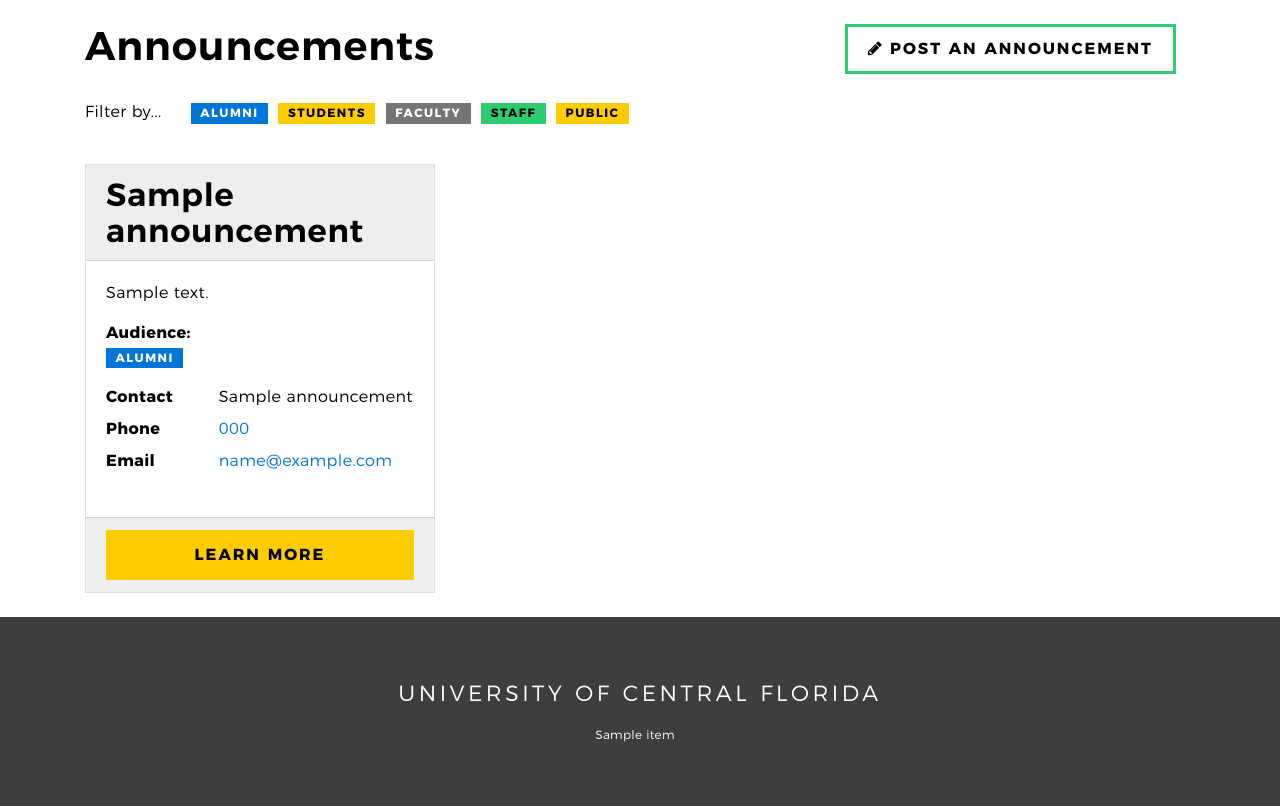
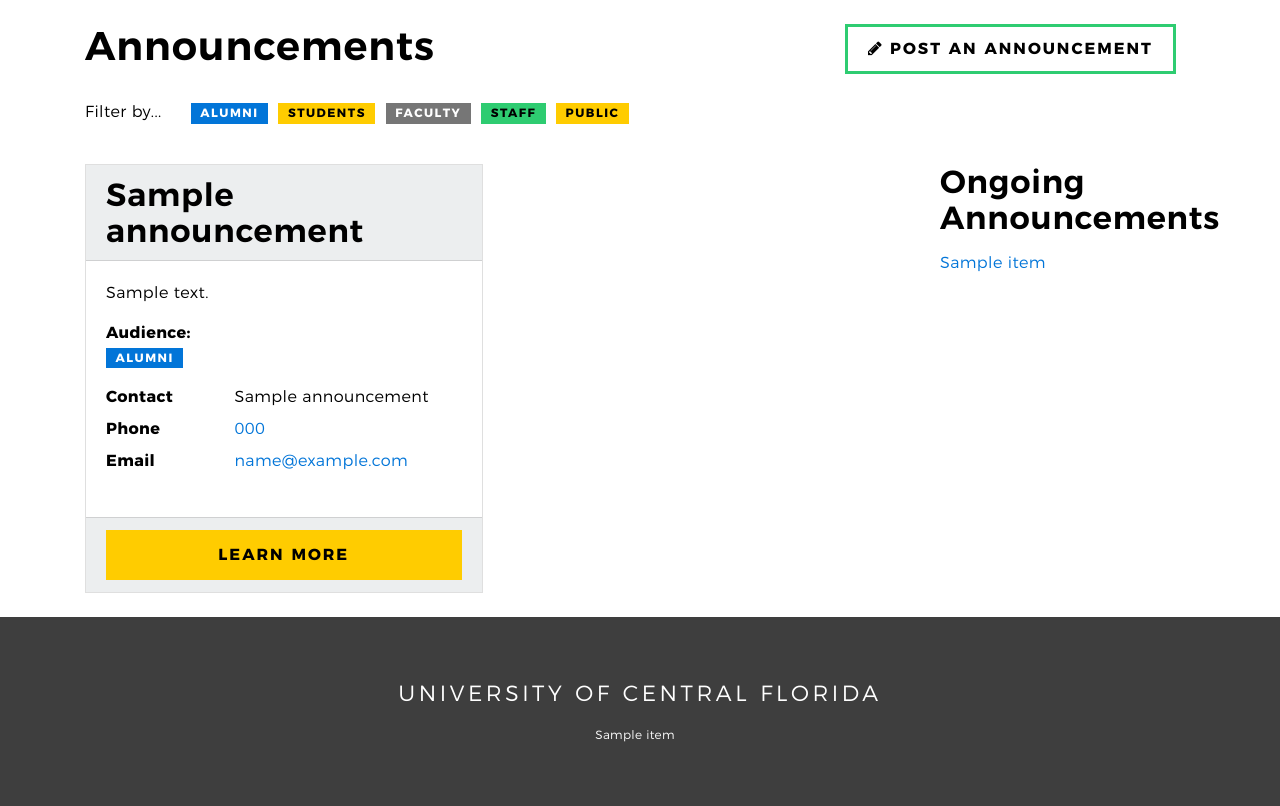
Before and after one commit to UCF/UCF-Announcements-Django, a Django app: template templates/home.html in a window 1280 px wide. Shown: the part 94-900 px from the top of the page. Run offline with Django 3.2, Linux system fonts and the light colour scheme; data comes from the database, SQL or seed files in the repository; tables that the repository leaves empty hold one stand-in row (values such as "Sample post"); the template is opened without the code that fills it: values that come from a table or form of the project are taken from there, most other values are stand-ins (such as "Sample title", 1, 10 or a date in 2020); parts of the project's set-up code (start-up, migrations or seed data) failed here and were passed over; some libraries are stand-ins or nearby versions.

Commit message:
Updated AnnouncementManager filters, forms and added ongoing announcements to home

```diff
--- a/announcements/models.py
+++ b/announcements/models.py
@@ -11,6 +11,8 @@ from django.dispatch import receiver
 from taggit.managers import TaggableManager
 
 from rest_framework.authtoken.models import Token
+
+import settings
 
 # Create your models here.
 
@@ -41,25 +43,31 @@ class AnnouncementManager(models.Manager):
         today = datetime.date.today()
         last_monday = today - datetime.timedelta(days=today.weekday())
         next_sunday = last_monday + datetime.timedelta(days=6)
-        return self.filter(start_date__gte=last_monday, end_date__lte=next_sunday, status='Publish')
+        return self.filter(start_date__lte=next_sunday, end_date__gte=today, status='Publish')
 
     def ongoing(self):
         """
-        Returns announcements that began less than 90 days before
-        and end less than 90 days after today
+        Returns announcements within this semester
         """
         today = datetime.date.today()
-        last_monday = today - datetime.timedelta(days=today.weekday())
-        next_sunday = today + datetime.timedelta(days=today.weekday())
-        return self.filter(start_date__lt=last_monday, end_date__gt=next_sunday, status='Publish')
+        end_date = None
+        if settings.SPRING_MONTH_START <= today.month <= settings.SPRING_MONTH_END:
+            end_date = datetime.date(today.year, settings.SPRING_MONTH_END, 1)
+        elif settings.SUMMER_MONTH_START <= today.month <= settings.SUMMER_MONTH_END:
+            end_date = datetime.date(today.year, settings.SUMMER_MONTH_END, 1)
+        else:
+            end_date = datetime.date(today.year, settings.FALL_MONTH_END, 1)
+
+        return self.filter(start_date__lte=end_date, end_date__gte=today, status='Publish')
 
     def upcoming(self):
         """
         Returns announcements that begin after next Sunday
         """
         today = datetime.date.today()
-        next_sunday = today + datetime.timedelta(days=today.weekday())
-        return self.filter(start_date__gt=next_sunday, status='Publish')
+        last_monday = today - datetime.timedelta(days=today.weekday())
+        next_sunday = last_monday + datetime.timedelta(days=6)
+        return self.filter(start_date__gte=next_sunday, status='Publish')
 
     def owned_by(self, user=None, future=True):
         """
--- a/announcements/views.py
+++ b/announcements/views.py
@@ -42,6 +42,9 @@ class HomeView(RemoteMenuMixin, TemplateView):
 
         # Get the initial queryset
         items = self.get_initial_data(main_filter)
+        ongoing = self.get_initial_data('ongoing')
+        if main_filter != 'ongoing':
+            items = list(set(items) - set(ongoing))
 
         audience = self.request.GET.get('audience', None)
         if audience is not None:
@@ -52,6 +55,7 @@ class HomeView(RemoteMenuMixin, TemplateView):
             items = items.filter(keywords__name=keyword)
 
         context['announcements'] = items
+        context['ongoing'] = ongoing
         context['audiences'] = Audience.objects.all()
         return context
 
--- a/templates/forms/announcement-create-edit-form.html
+++ b/templates/forms/announcement-create-edit-form.html
@@ -1,5 +1,5 @@
 {% load widget_tweaks %}
-<form action="." method="post" novalidate>
+<form action="" method="post" novalidate>
     {% csrf_token %}
 
     <div class="form-group">
--- a/templates/home.html
+++ b/templates/home.html
@@ -21,11 +21,13 @@
 </div>
 {% endblock %}
 {% block content_body %}
-{% if announcements %}
 <div class="announcements">
     <div class="row">
+        <div class="col-md-9">
+            {% if announcements %}
+            <div class="row">
                 {% for item in announcements %}
-            <div class="col-4">
+                    <div class="col-6">
                         <div class="card mb-4">
                             <h2 class="card-header">{{ item.title }}</h2>
                             <div class="card-block">
@@ -56,8 +58,24 @@
                     </div>
                 {% endfor %}
                 </div>
-</div>
             {% else %}
                 <p>No announcements found.</p>
             {% endif %}
+        </div>
+        <div class="col-md-3">
+            <h2>Ongoing Announcements</h2>
+            {% if ongoing %}
+                <ul class="list-unstyled">
+                {% for item in ongoing %}
+                    <li class="list-item py-2">
+                        <a href="{% url 'announcements.detail' slug=item.slug %}">{{ item.title }}</a>
+                    </li>
+                {% endfor %}
+                </ul>
+            {% else %}
+                <p>No Ongoing Announcements Found</p>
+            {% endif %}
+        </div>
+    </div>
+</div>
 {% endblock %}
```
Also changed, not shown: settings_local.templ.py (+8 -0 lines). Lines whose indentation alone changed are shown as unchanged.
